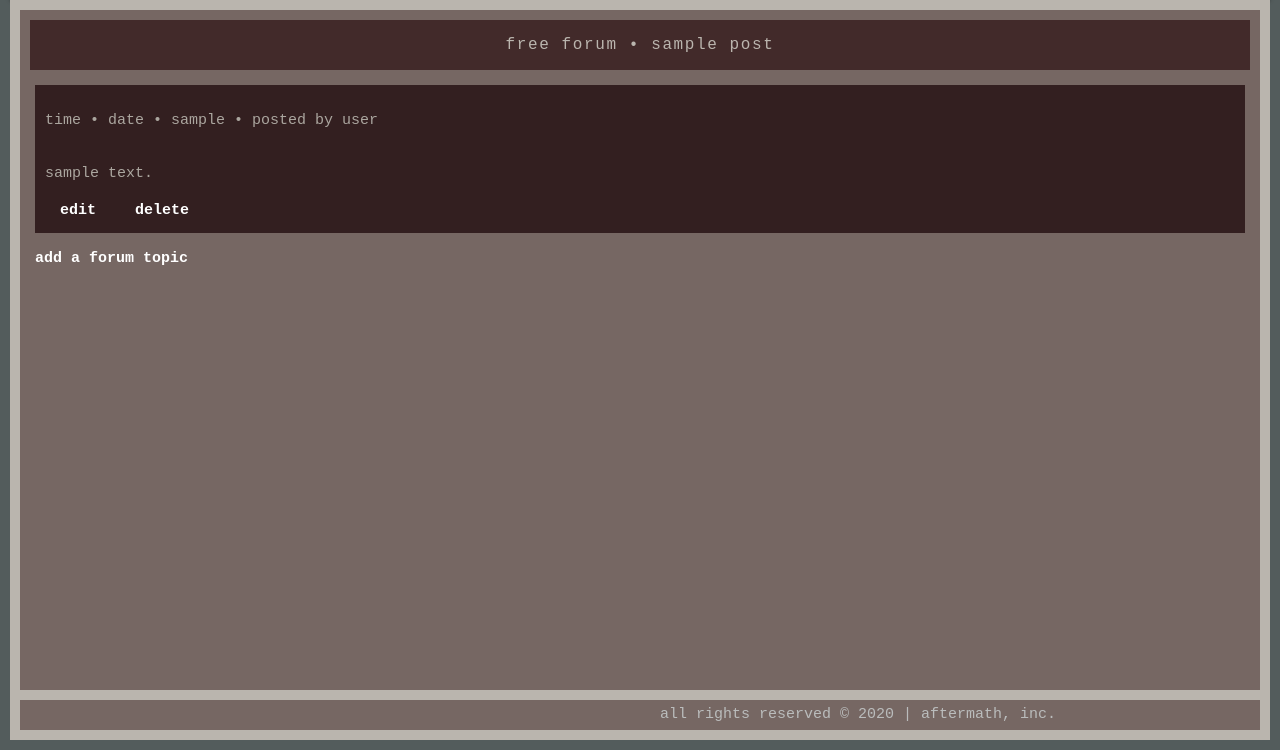
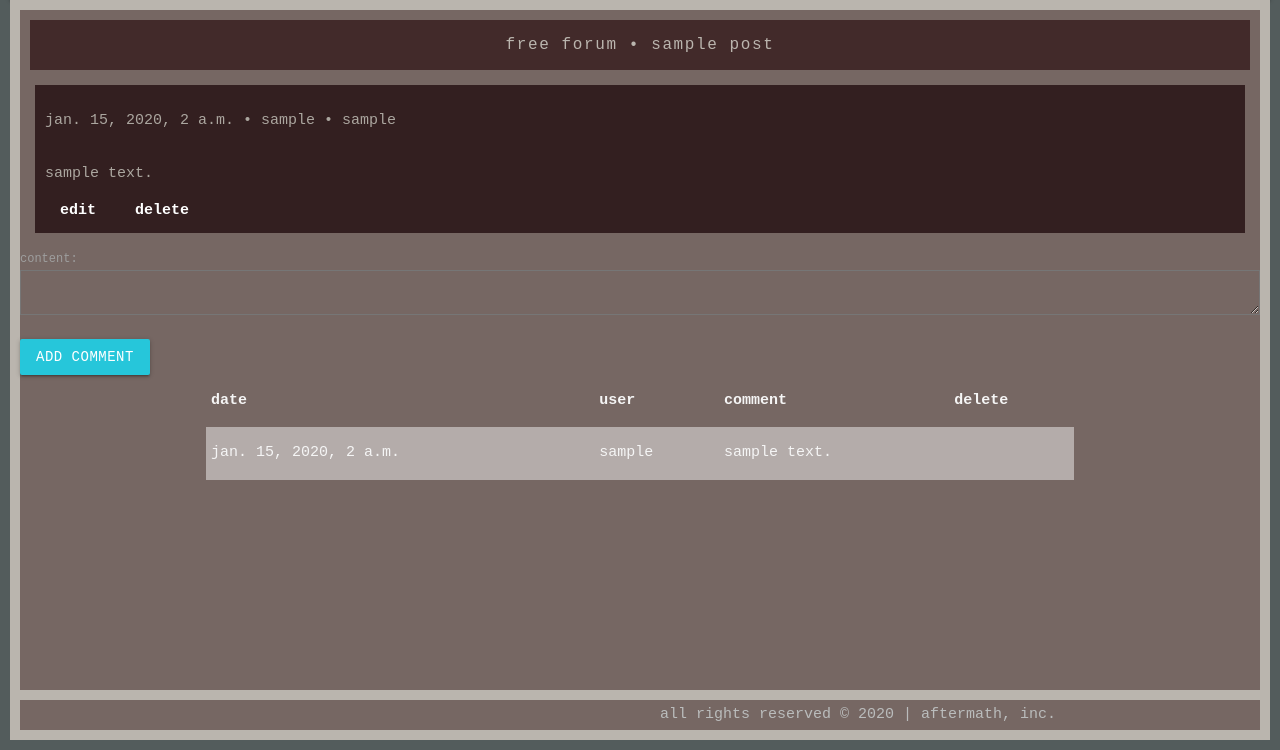
Before and after one commit to pauladixon/aftermath, a Django app: page /posts/1/ in a window 1280 px wide. Shown: the part 60-810 px from the top of the page. Run offline with Django 3.2, Linux system fonts and the light colour scheme; a user stored in the database is signed in; tables that the repository leaves empty hold one stand-in row (values such as "Sample post").

Commit message:
Added the add comments functionality for post in the templates

```diff
--- a/main_app/models.py
+++ b/main_app/models.py
@@ -7,6 +7,7 @@ class Challenge(models.Model):
     name = models.CharField(max_length=100)
 
 class Post(models.Model):
+    created_at = models.DateTimeField(auto_now_add=True)
     title = models.CharField(max_length=100)
     topic = models.CharField(max_length=100, default='')
     content = models.TextField(max_length=250, default='')
--- a/main_app/templates/posts/detail.html
+++ b/main_app/templates/posts/detail.html
@@ -5,7 +5,7 @@
   <section>
     <p class="title"> free forum • {{ post.title }} </p>
     <div class='show-post'>
-      <p>time • date • {{ post.topic}} • posted by user</p>
+      <p>{{ post.created_at }} • {{ post.topic}} • {{ post.user }}</p>
       <p>{{ post.content }}</p>
       <div>
           <a class='links' href="{% url 'posts_update' post.id %}">edit</a>
@@ -13,6 +13,44 @@
       </div>
     </div>
   </section>
-  <a class='links' href="{% url 'posts_create' %}">add a forum topic</a>
+
+  <!-- COMMENTS FORM -->
+  <div class="col s12 l6">
+    <form action="{% url 'post_add_comment' post.id %}" method="post">
+      {% csrf_token %}
+      {{ post_comment_form.as_p }}
+      <button class="btn waves-effect waves-light cyan lighten-1" type="submit" value="Add Comment" name="action">
+        Add Comment
+      </button>
+    </form>
+  </div>
+
+  <!-- COMMENTS -->
+  {% if post.postcomment_set.all %}
+  <div class="container">
+    <table class="striped">
+      <thead>
+        <tr>
+          <th>Date</th>
+          <th>User</th>
+          <th>Comment</th>
+          <th>Delete</th>
+        </tr>
+      </thead>
+      <tbody>
+        {% for postcomment in post.postcomment_set.all %}
+
+        <tr>
+          <td>{{ postcomment.created_at }}</td>
+          <td>{{ postcomment.user }}</td>
+          <td>{{ postcomment.content }}</td>
+          <td></td>
+        </tr>
+
+        {% endfor%}
+      </tbody>
+    </table>
+  </div>
+  {% endif %}
 </div>
 {% endblock %}
--- a/main_app/templates/posts/index.html
+++ b/main_app/templates/posts/index.html
@@ -8,7 +8,7 @@
       {% for post in posts %}
         <tr>
           <td></td>
-          <td>date</td>
+          <td>{{ post.created_at }}</td>
           <td><a class='links' href="/posts/{{ post.id }}">{{ post.title }}</a></td>
           <td>{{ post.topic }}</td>
           <td>comments</td>
--- a/main_app/urls.py
+++ b/main_app/urls.py
@@ -10,7 +10,7 @@ urlpatterns = [
     path('posts/create/', views.PostCreate.as_view(), name='posts_create'),
     path('posts/<int:pk>/update/', views.PostUpdate.as_view(), name='posts_update'),
     path('posts/<int:pk>/delete/', views.PostDelete.as_view(), name='posts_delete'),
-    path('posts/<int:posts_id>/post_add_comment', views.post_add_comment, name='post_add_comment'),
+    path('posts/<int:post_id>/post_add_comment', views.post_add_comment, name='post_add_comment'),
 
     path('accounts/signup/', views.signup, name='signup'),
 ]
--- a/main_app/views.py
+++ b/main_app/views.py
@@ -29,7 +29,13 @@ def posts_index(request):
 @login_required
 def posts_detail(request, post_id):
     post = Post.objects.get(id=post_id)
-    return render(request, 'posts/detail.html', { 'post': post})
+    post_comment_form = PostCommentForm()
+    return render(request,
+        'posts/detail.html', {
+            'post': post,
+            'post_comment_form': post_comment_form,
+            'user': request.user
+        })
 
 
 class PostCreate(LoginRequiredMixin, CreateView):
@@ -70,33 +76,3 @@ def signup(request):
     form = UserCreationForm()
     context = { 'form': form, 'error_message': error_message}
     return render(request, 'registration/signup.html', context)
-
-
-# def list_of_post(request):
-#     post = Post.objects.filter(status = 'published')
-#     template = 'main_app/blog/list_of_post.html'
-#     context = { 'post': post }
-#     return render(request, template, context)
-
-# def post_detail(request, slug):
-#     post = get_object_or_404(Post, slug=slug)
-#     template = 'main_app/blog/post_detail.html'
-#     context = { 'post': post }
-#     return render(request, template, context)
-
-
-# def add_comment(request, slug):
-#     post = get_object_or_404(Post, slug=slug)
-#     if request.method == 'POST':
-#         form = CommentForm(request.POST)
-#         if form.is_valid():
-#             comment = form.save(commit=False)
-#             comment.post = post
-#             comment.save()
-#             return redirect('blog:post_detail', slug=post.slug)
-#         else:
-#             form = CommentForm()
-
-#         template = 'blog/add_comment.html'
-#         contex = { 'form': form }
-#         return render(request, template, context)
```
Also changed, not shown: main_app/migrations/0006_post_created_at.py (added).
